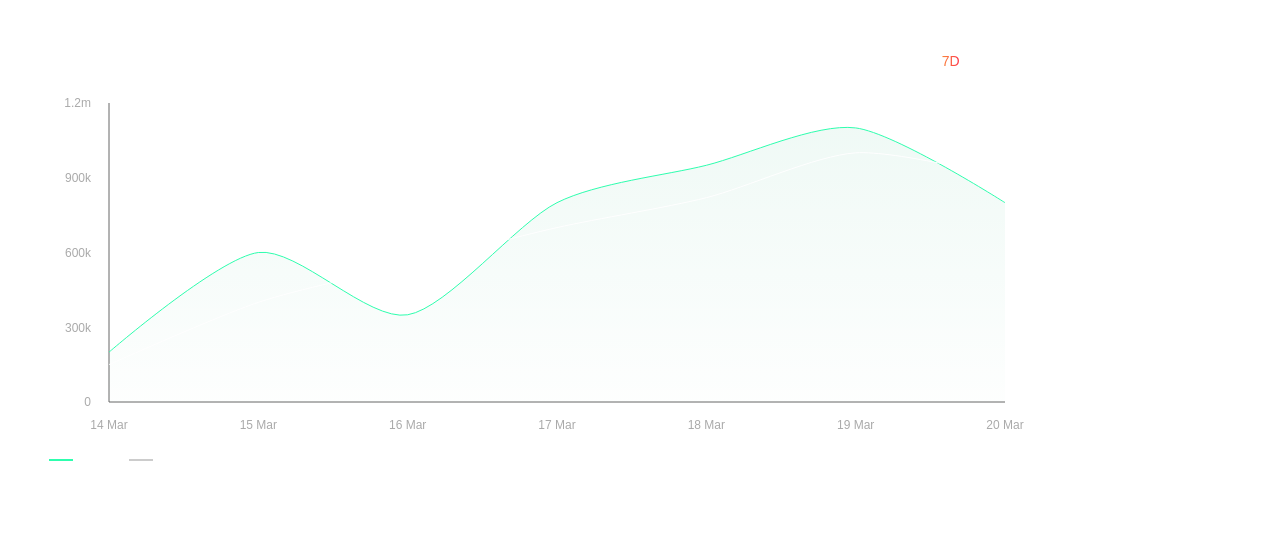
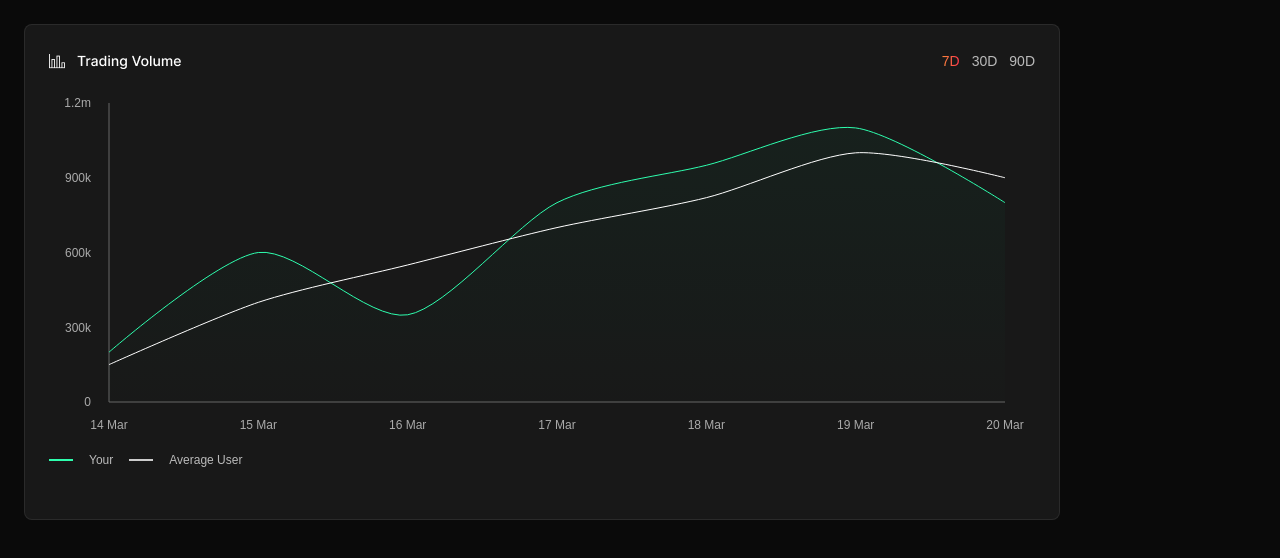
Before and after one commit to dsbraydev/area-charts, a Next.js app: page /react-chart in a window 1280 px wide. Shown: the top 558 px of the page. Built offline with nearby package versions, Linux system fonts and the light colour scheme.

Commit message:
remove theme

```diff
--- a/app/(pages)/react-chart/page.tsx
+++ b/app/(pages)/react-chart/page.tsx
@@ -9,7 +9,7 @@ const TradingVolumeChart = () => {
 
   return (
     <div
-      className="rounded-lg border-[1px] h-[496px] p-6 flex flex-col gap-5 m-6 max-w-[1036px]"
+      className="rounded-lg border-[1px] h-[496px] p-6 flex flex-col gap-5 m-6 max-w-[1036px] bg-black"
       style={{
         backgroundColor: "rgba(255, 255, 255, 0.06)",
         borderColor: "rgba(255, 255, 255, 0.08)",
--- a/app/globals.css
+++ b/app/globals.css
@@ -1,8 +1,8 @@
 @import "tailwindcss";
 
 :root {
-  --background: #ffffff;
-  --foreground: #171717;
+  --background: #0a0a0a; /* Dark background */
+  --foreground: #ededed; /* Light foreground text */
 }
 
 @theme inline {
@@ -12,13 +12,6 @@
   --font-mono: var(--font-geist-mono);
 }
 
-@media (prefers-color-scheme: dark) {
-  :root {
-    --background: #0a0a0a;
-    --foreground: #ededed;
-  }
-}
-
 body {
   background: var(--background);
   color: var(--foreground);
```
